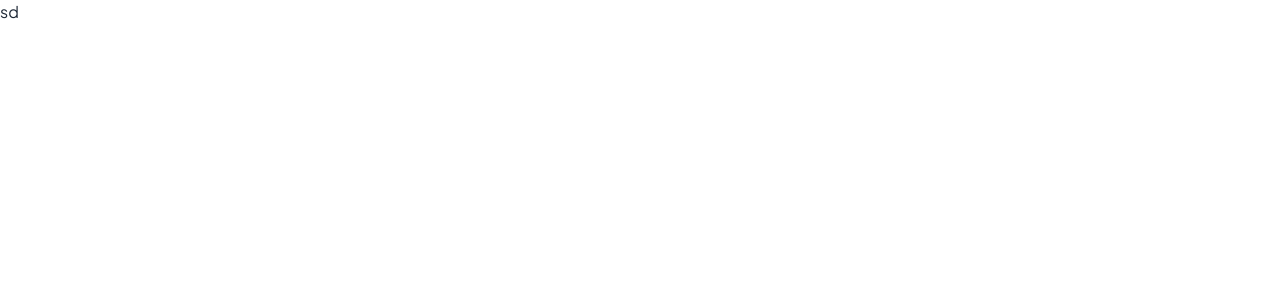
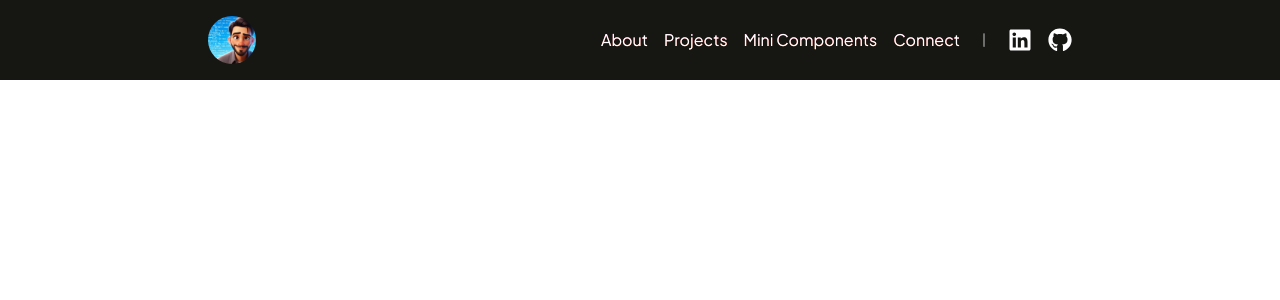
Before and after one commit to Amir2210/Portfolio, a React (Vite) app: page / in a window 1280 px wide. Shown: the top 300 px of the page. Built offline with nearby package versions, Linux system fonts and the light colour scheme.

Commit message:
Create navbar

```diff
--- a/package.json
+++ b/package.json
@@ -11,7 +11,8 @@
   },
   "dependencies": {
     "react": "^18.2.0",
-    "react-dom": "^18.2.0"
+    "react-dom": "^18.2.0",
+    "react-icons": "^5.2.1"
   },
   "devDependencies": {
     "@types/react": "^18.2.66",
--- a/src/cmps/Navar.tsx
+++ b/src/cmps/Navar.tsx
@@ -1,5 +1,38 @@
+import { FaLinkedin } from "react-icons/fa"
+import { FaGithub } from "react-icons/fa"
+import { PiLineVerticalLight } from "react-icons/pi"
+
 export function Navbar() {
   return (
-    <h1>sd</h1>
+    <nav className='bg-bg-dark'>
+      <div className="align-elemets flex justify-between min-h-20 w-full  items-center">
+        <div className='size-12'>
+          <img className='rounded-full' src="src/assets/favicon.jpg" alt="logo" />
+        </div>
+        <ul className='items-center gap-4 text-white capitalize hidden md:flex'>
+          <li className='gradient-text'><a href="">about</a></li>
+          <li className='gradient-text'><a href=""> projects</a></li>
+          <li className='gradient-text'><a href="">mini components</a> </li>
+          <li className='gradient-text'><a href="">connect</a></li>
+          <li><PiLineVerticalLight /></li>
+          <li><a href="https://www.linkedin.com/in/amir-yankolovich/" target="_blank"><FaLinkedin className='text-2xl hover:text-linkedin duration-100' /></a></li>
+          <li><a href="https://github.com/Amir2210" target="_blank"><FaGithub className='text-2xl hover:text-github duration-100' /></a></li>
+        </ul>
+        <div className="dropdown md:hidden">
+          <div tabIndex={0} role="button" className="btn btn-ghost btn-link text-white">
+            <svg xmlns="http://www.w3.org/2000/svg" className="h-6 w-6" fill="none" viewBox="0 0 24 24" stroke="currentColor"><path strokeLinecap="round" strokeLinejoin="round" strokeWidth="2" d="M4 6h16M4 12h16M4 18h7" /></svg>
+          </div>
+          <ul tabIndex={0} className="menu menu-sm dropdown-content mt-3 z-[1] p-2 shadow bg-base-100 rounded-box w-52 right-0">
+            <li className='gradient-text'><a href="">about</a></li>
+            <li className='gradient-text'><a href=""> projects</a></li>
+            <li className='gradient-text'><a href="">mini components</a> </li>
+            <li className='gradient-text'><a href="">connect</a></li>
+            <li><PiLineVerticalLight /></li>
+            <li><a href="https://www.linkedin.com/in/amir-yankolovich/" target="_blank"><FaLinkedin className='text-2xl hover:text-linkedin duration-100' /></a></li>
+            <li><a href="https://github.com/Amir2210" target="_blank"><FaGithub className='text-2xl hover:text-github duration-100' /></a></li>
+          </ul>
+        </div>
+      </div>
+    </nav>
   )
 }
--- a/src/index.css
+++ b/src/index.css
@@ -2,3 +2,13 @@
 @tailwind base;
 @tailwind components;
 @tailwind utilities;
+
+@layer components {
+  .align-elemets {
+    @apply mx-auto max-w-4xl px-4;
+  }
+
+  .gradient-text {
+    @apply bg-gradient-to-b from-gradient-purple via-gradient-red to-gradient-orange1 bg-clip-text hover:text-transparent duration-100;
+  }
+}
--- a/tailwind.config.js
+++ b/tailwind.config.js
@@ -9,6 +9,15 @@ export default {
       fontFamily: {
         plusJakartaSans: ['Plus Jakarta Sans', 'sans-serif']
       },
+      colors: {
+        'bg-dark': '#161613',
+        'gradient-purple': '#B16CEA',
+        'gradient-red': '#FF5E69',
+        'gradient-orange': '#FF8A56',
+        'gradient-orange1': '#FFA84B',
+        'linkedin': '#0A66C2',
+        'github': '#6e5494'
+      },
     },
   },
   plugins: [
```
Also changed, not shown: 1 other file (tests, documents, lock files or other folders).
